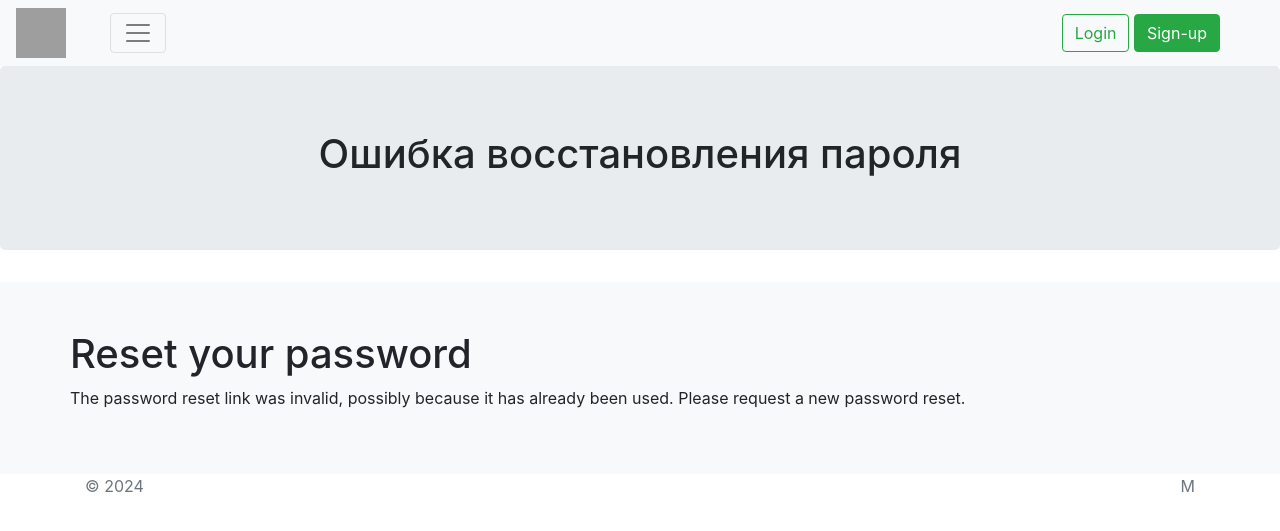
After one commit to munquzbek/web_app_django, a Django app: page /users/reset/1/1/ in a window 1280 px wide. The commit adds this page. Shown: the top 531 px of the page. Run offline with Django 4.2, Linux system fonts and the light colour scheme; some libraries are stand-ins or nearby versions; grey boxes are pictures that could not be loaded.

Commit message:
reset password for users

```diff
--- a/config/settings.py
+++ b/config/settings.py
@@ -29,6 +29,7 @@ ALLOWED_HOSTS = []
 # Application definition
 
 INSTALLED_APPS = [
+    'users',
     'django.contrib.admin',
     'django.contrib.auth',
     'django.contrib.contenttypes',
@@ -38,7 +39,6 @@ INSTALLED_APPS = [
 
     'catalog',
     'blog',
-    'users',
 ]
 
 MIDDLEWARE = [
@@ -136,10 +136,12 @@ LOGOUT_REDIRECT_URL = '/'
 
 
 # For Django Email Backend
-EMAIL_BACKEND = 'django.core.mail.backends.console.EmailBackend'
+EMAIL_BACKEND = 'django.core.mail.backends.smtp.EmailBackend'
 EMAIL_HOST = 'smtp.yandex.ru'
 EMAIL_PORT = 465
 EMAIL_HOST_USER = 'dev.mor@yandex.ru'
 EMAIL_HOST_PASSWORD = 'rdgmzzajokwxvull'  # os.environ['password_key'] suggested
 EMAIL_USE_TLS = False
 EMAIL_USE_SSL = True
+
+EMAIL_FILE_PATH = BASE_DIR / "sent_emails"
--- /dev/null
+++ b/users/templates/registration/password_reset_confirm.html
@@ -0,0 +1,16 @@
+{% extends 'catalog/base.html' %}
+{% block title %}Reset your password{% endblock %}
+{% block content %}
+<h1>Reset your password</h1>
+{% if validlink %}
+<p>Please enter your new password twice:</p>
+<form action="." method="post">
+ {{ form.as_p }}
+ {% csrf_token %}
+ <p><input type="submit" value="Change my password" /></p>
+</form>
+{% else %}
+<p>The password reset link was invalid, possibly because it has
+ already been used. Please request a new password reset.</p>
+{% endif %}
+{% endblock %}
--- /dev/null
+++ b/users/templates/registration/password_reset_email.html
@@ -0,0 +1,4 @@
+Someone asked for password reset for email {{ email }}. Follow the link
+below:
+{{ protocol }}://{{ domain }}{% url "users:password_reset_confirm" uidb64=uid token=token %}
+Your username, in case you've forgotten: {{ user.get_username }}
--- a/users/templates/users/login.html
+++ b/users/templates/users/login.html
@@ -16,6 +16,7 @@
                     <button type="submit" class="btn btn-primary">Login</button>
                 </div>
                 <div class="card-footer">
+                    <p><a href="{% url 'users:password_reset' %}">Forgot your password?</a></p>
                 </div>
             </div>
         </div>
--- a/users/templates/users/user_form.html
+++ b/users/templates/users/user_form.html
@@ -15,7 +15,7 @@
                     {{ form.as_p }}
                     <button type="submit" class="btn btn-primary">Save</button>
 
-                    <a href="{% url 'users:reset_password' %}" type="submit" class="btn btn-outline-primary">Reset password</a>
+                    <a href="{% url 'users:password_reset' %}" type="submit" class="btn btn-outline-primary">Reset password</a>
                 </div>
                 <div class="card-footer">
                 </div>
--- a/users/urls.py
+++ b/users/urls.py
@@ -1,8 +1,8 @@
-from django.contrib.auth.views import LoginView, LogoutView, PasswordResetView
-from django.urls import path, reverse_lazy
+from django.contrib.auth.views import LoginView, LogoutView
+from django.urls import path
 
 from users.apps import UsersConfig
-from users.views import RegisterView, ProfileView
+from users.views import RegisterView, ProfileView, PasswordResetView1
 
 from django.contrib.auth import views as auth_views
 
@@ -13,4 +13,10 @@ urlpatterns = [
     path('logout/', LogoutView.as_view(), name='logout'),
     path('register/', RegisterView.as_view(), name='register'),
     path('profile/', ProfileView.as_view(), name='profile'),
+
+    # password reset urls
+    path('password_reset/', PasswordResetView1.as_view(), name='password_reset'),
+    path('password_reset/done/', auth_views.PasswordResetDoneView.as_view(), name='password_reset_done'),
+    path('reset/<uidb64>/<token>/', auth_views.PasswordResetConfirmView.as_view(), name='password_reset_confirm'),
+    path('reset/done/', auth_views.PasswordResetCompleteView.as_view(), name='password_reset_complete'),
 ]
```
Also changed, not shown: users/templates/registration/password_reset_complete.html (added, +14 -0 lines), users/templates/registration/password_reset_done.html (added, +15 -0 lines), users/templates/registration/password_reset_form.html (added, +17 -0 lines), users/views.py (+7 -0 lines).
